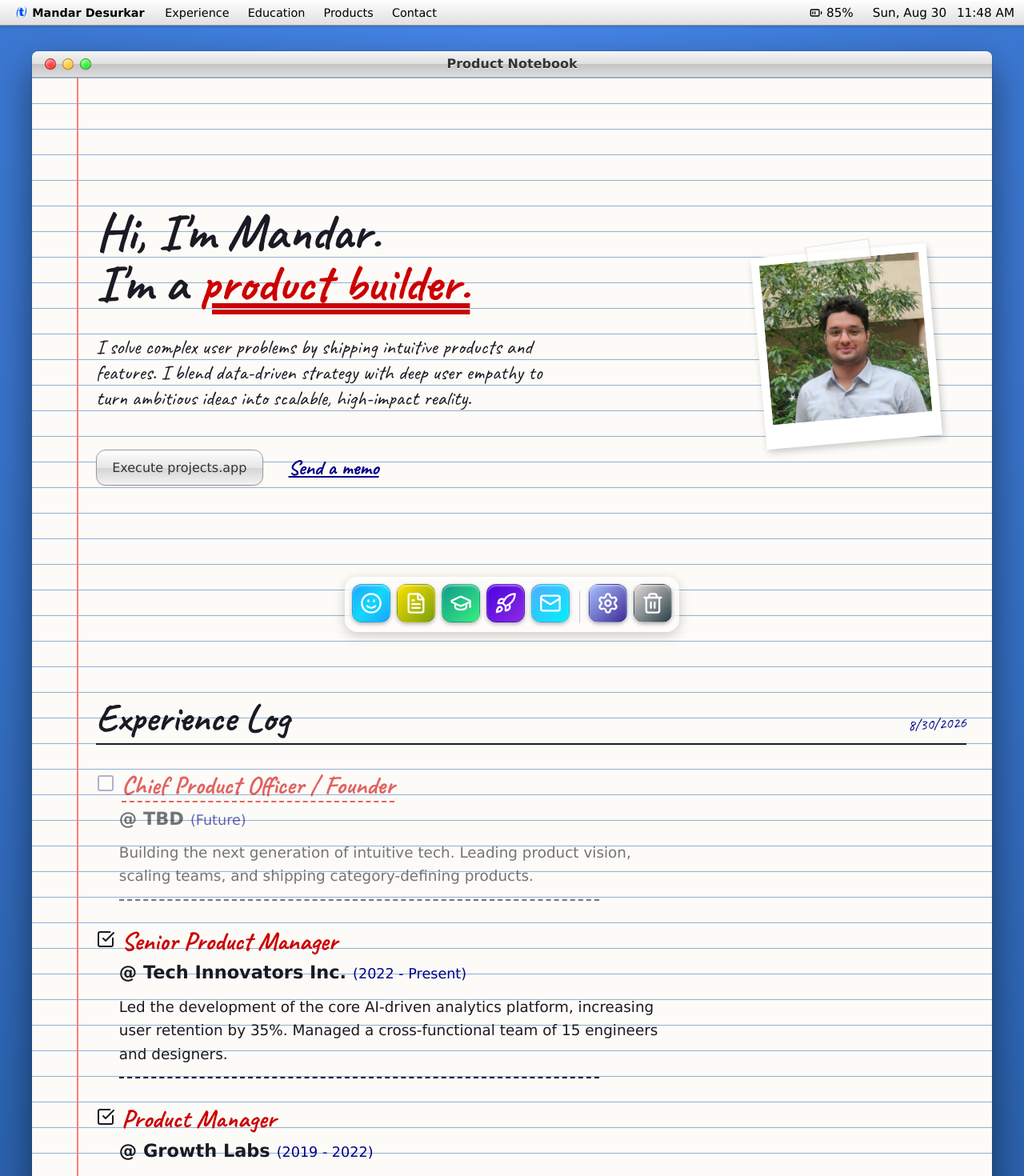
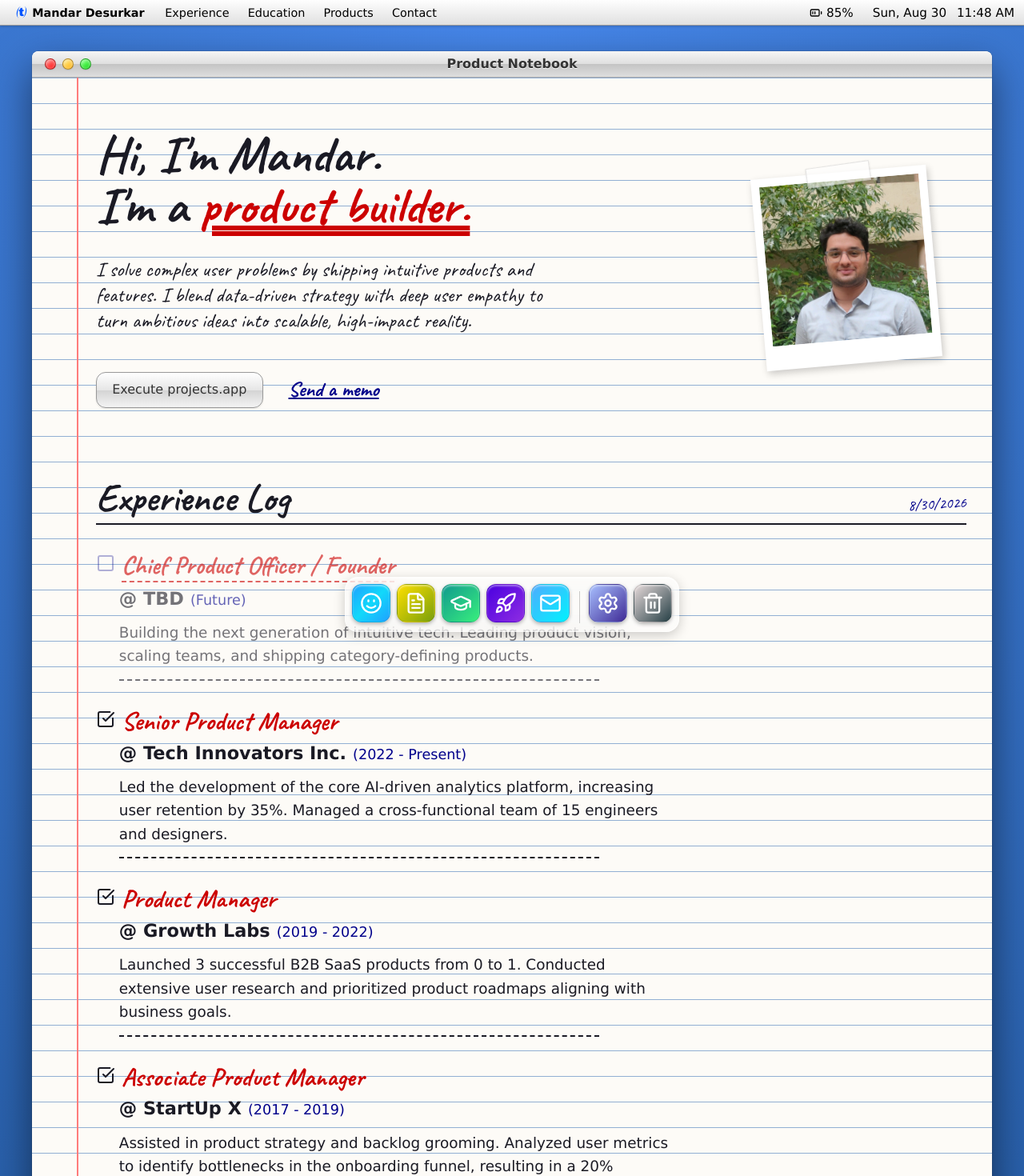
Before and after one commit to Mandar-Desurkar/Mandar-website, a Next.js app: page / in a window 1280 px wide. Shown: the top 1470 px of the page at 80% size. Built offline with nearby package versions, Linux system fonts and the light colour scheme.

Commit message:
style: reduce gap between hero and experience by 50%

```diff
--- a/src/components/Experience.module.css
+++ b/src/components/Experience.module.css
@@ -1,5 +1,5 @@
 .experienceSection {
-  padding: calc(var(--line-height) * 3) 0;
+  padding: calc(var(--line-height) * 1.5) 0 calc(var(--line-height) * 2) 0;
 }
 
 .container {
--- a/src/components/Hero.module.css
+++ b/src/components/Hero.module.css
@@ -3,12 +3,12 @@
   display: flex;
   align-items: center;
   padding-top: calc(var(--line-height) * 2);
-  padding-bottom: calc(var(--line-height) * 2);
+  padding-bottom: var(--line-height);
 }
 
 @media (min-width: 768px) {
   .heroSection {
-    min-height: calc(100vh - 8rem);
+    min-height: auto;
   }
 }
 
```
